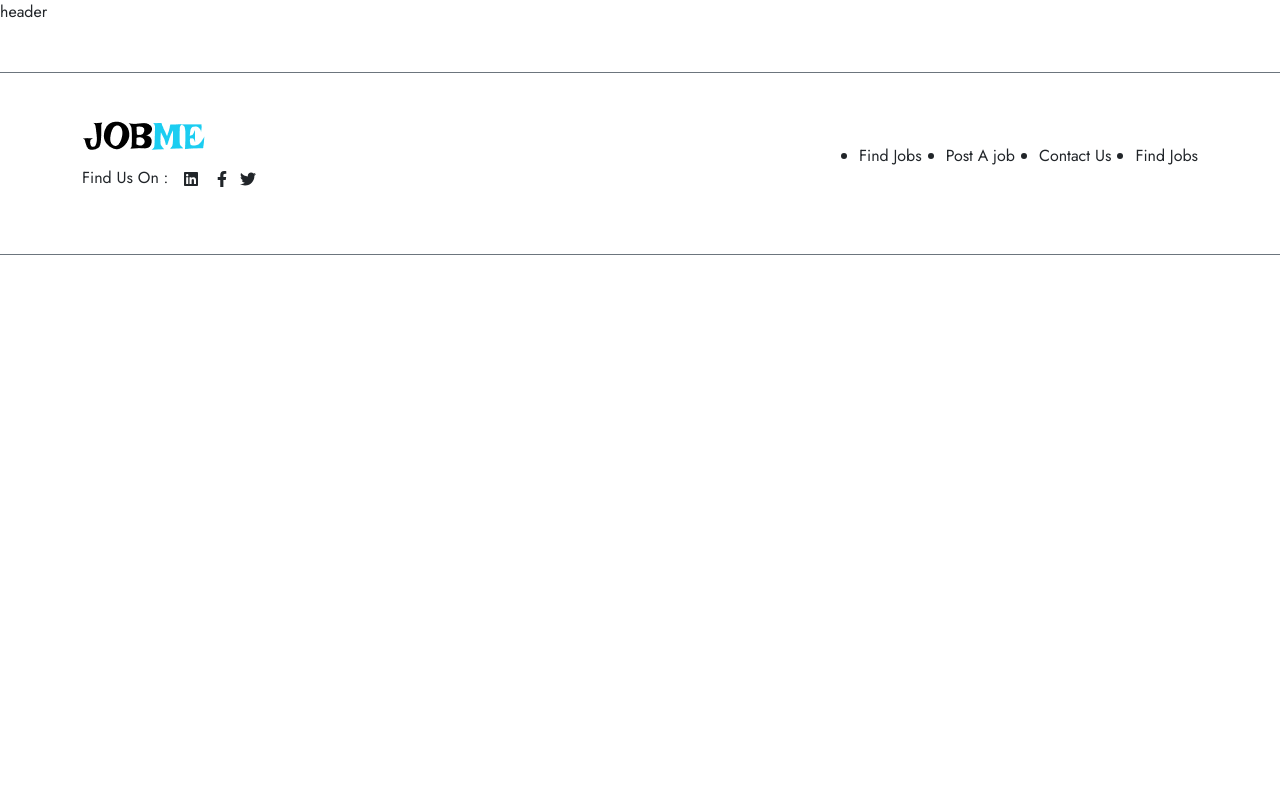
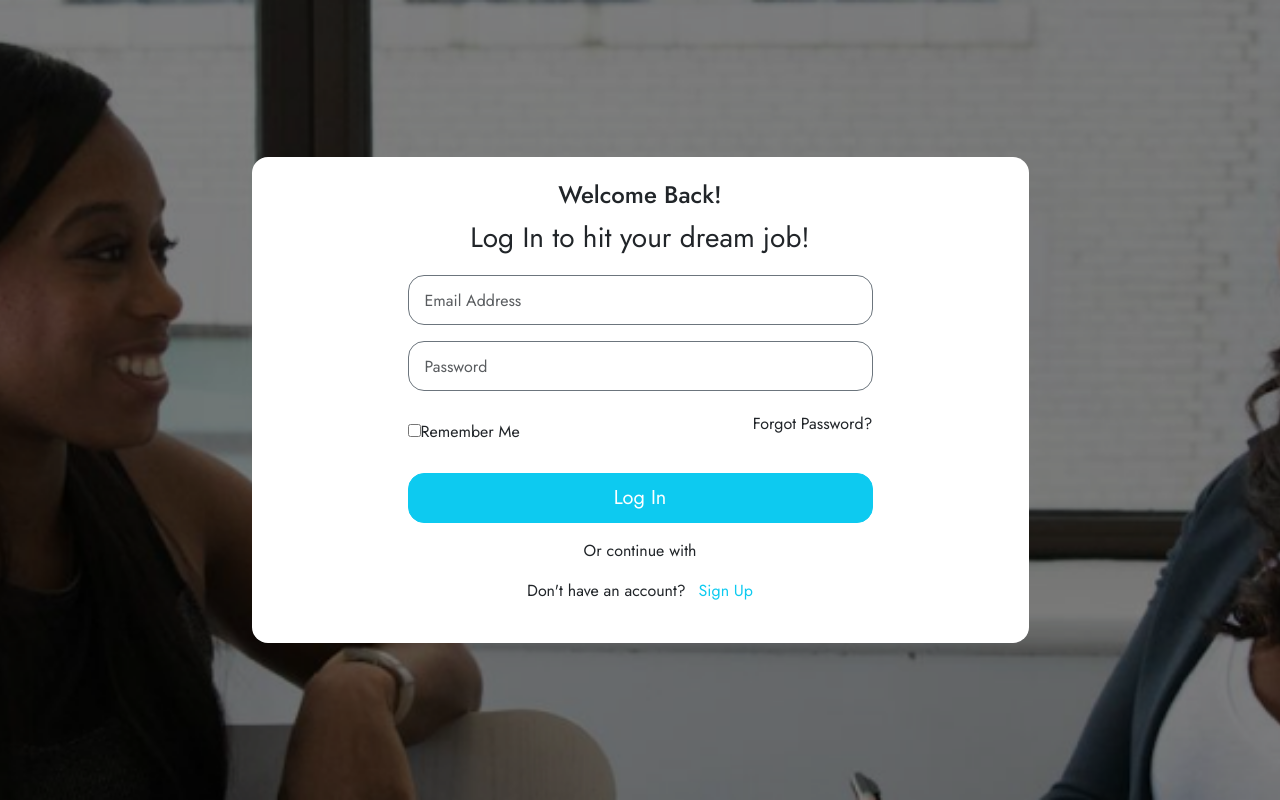
Before and after one commit to Muba-rak/Jobme-client-starter, a React (Vite) app: page /login in a window 1280 px wide. Built offline with nearby package versions, Linux system fonts and the light colour scheme.

Commit message:
feat: added design layout

```diff
--- a/src/App.css
+++ b/src/App.css
@@ -14,3 +14,30 @@
     font-size: 32px;
   }
 }
+.loginform {
+  background-image: url("./assets/contact.png");
+  background-position: center;
+  background-size: cover;
+  background-repeat: no-repeat;
+}
+.loginform form {
+  background-color: #ffffffd9;
+  width: 777px;
+}
+.loginform form > input,
+.check,
+.loginform form button {
+  width: 465px;
+  height: 50px;
+  border-radius: 15px 0px 0px 0px;
+}
+@media (max-width: 768px) {
+  .loginform form {
+    width: 600px;
+  }
+}
+@media (max-width: 425px) {
+  .loginform form {
+    width: 300px;
+  }
+}
--- a/src/App.jsx
+++ b/src/App.jsx
@@ -1,20 +1,19 @@
 import "./App.css";
 import { BrowserRouter as Router, Routes, Route } from "react-router-dom";
-import { Home, Job, Contact, JobDetails } from "./pages";
+import { Home, Job, Contact, JobDetails, Login } from "./pages";
 import { Header, Footer } from "./components";
 
 function App() {
   return (
     <>
       <Router>
-        <Header />
         <Routes>
           <Route path="/" element={<Home />} />
           <Route path="/job" element={<Job />} />
           <Route path="/contact" element={<Contact />} />
           <Route path="/job/:jobId" element={<JobDetails />} />
+          <Route path="/login" element={<Login />} />
         </Routes>
-        <Footer />
       </Router>
     </>
   );
--- a/src/components/Header.jsx
+++ b/src/components/Header.jsx
@@ -1,7 +1,11 @@
 import React from "react";
 
 const Header = () => {
-  return <header style={{ backgroundColor: "#fff" }}>header</header>;
+  return (
+    <header>
+      <nav className="container">header</nav>
+    </header>
+  );
 };
 
 export default Header;
--- /dev/null
+++ b/src/components/Layout.jsx
@@ -0,0 +1,14 @@
+import React from "react";
+import Header from "./Header";
+import Footer from "./Footer";
+const Layout = ({ children }) => {
+  return (
+    <div>
+      <Header />
+      {children}
+      <Footer />
+    </div>
+  );
+};
+
+export default Layout;
--- a/src/pages/Contact.jsx
+++ b/src/pages/Contact.jsx
@@ -3,6 +3,7 @@ import ContactForm from "../components/contactComponents/ContactForm";
 import { AiOutlineClockCircle } from "react-icons/ai";
 import { CiMail } from "react-icons/ci";
 import { LuPhoneCall } from "react-icons/lu";
+import Layout from "../components/Layout";
 const info = [
   {
     icon: <LuPhoneCall />,
@@ -27,6 +28,7 @@ const info = [
 const Contact = () => {
   return (
     <section>
+      <Layout>
         <div className="d-flex justify-content-center align-items-center contacthero">
           <div className="text-white text-center">
             <h2 className="fs-1">Get In Touch With Us</h2>
@@ -64,6 +66,7 @@ const Contact = () => {
             </div>
           </div>
         </div>
+      </Layout>
     </section>
   );
 };
--- a/src/pages/Home.jsx
+++ b/src/pages/Home.jsx
@@ -7,15 +7,18 @@ import {
   UploadCv,
   Testimonials,
 } from "../components/HomeComponents";
+import Layout from "../components/Layout";
 
 const Home = () => {
   return (
     <div>
-      <Hero />
-      <SectionOne />
-      <HowItWorks />
-      <UploadCv />
-      <Testimonials />
+      <Layout>
+        <Hero />
+        <SectionOne />
+        <HowItWorks />
+        <UploadCv />
+        <Testimonials />
+      </Layout>
     </div>
   );
 };
--- a/src/pages/Job.jsx
+++ b/src/pages/Job.jsx
@@ -2,10 +2,12 @@ import React from "react";
 import SearchForm from "../components/SearchForm";
 import { jobs } from "../data/jobs";
 import JobCardLong from "../components/JobCardLong";
+import Layout from "../components/Layout";
 
 const Job = () => {
   return (
     <main>
+      <Layout>
         <div
           className="top-part"
           style={{
@@ -20,6 +22,7 @@ const Job = () => {
             return <JobCardLong key={job._id} {...job} />;
           })}
         </section>
+      </Layout>
     </main>
   );
 };
--- a/src/pages/JobDetails.jsx
+++ b/src/pages/JobDetails.jsx
@@ -5,10 +5,12 @@ import {
   JobDescription,
   JobInfo,
 } from "../components/JobDetailsComponent";
+import Layout from "../components/Layout";
 
 const JobDetails = () => {
   return (
     <div>
+      <Layout>
         <div className="container mb-5">
           <div className="row gap-5">
             <div className="col-lg-5">
@@ -25,6 +27,7 @@ const JobDetails = () => {
           </div>
         </div>
         <RelatedJobs />
+      </Layout>
     </div>
   );
 };
--- /dev/null
+++ b/src/pages/Login.jsx
@@ -0,0 +1,49 @@
+import React from "react";
+import { Link } from "react-router-dom";
+
+const Login = () => {
+  return (
+    <div className="loginform d-flex align-items-center justify-content-center vw-100 vh-100">
+      <form className="rounded-4 bg-white p-4">
+        <h2 className="text-center fs-4">Welcome Back!</h2>
+        <p className="text-center fs-3 mb-3">Log In to hit your dream job!</p>
+
+        <input
+          type="email"
+          placeholder="Email Address"
+          className="rounded-4 shadow-none form-control mx-auto my-3 text-secondary border-1 border-secondary p-3"
+        />
+        <input
+          type="password"
+          placeholder="Password"
+          className="rounded-4 shadow-none form-control  mx-auto my-3 text-secondary border-1 border-secondary p-3"
+        />
+        <div className="d-flex justify-content-between align-items-center mx-auto my-3 check">
+          <div>
+            <input type="checkbox" />
+            <span>Remember Me</span>
+          </div>
+          <p>Forgot Password?</p>
+        </div>
+        <button className="btn btn-info rounded-4 my-3 text-white p-2 fs-5 mx-auto d-block">
+          Log In
+        </button>
+
+        <div className="mt-3 text-center">
+          <p>Or continue with</p>
+          <p>
+            Don't have an account?{" "}
+            <Link
+              to="/"
+              className="btn-link text-info text-decoration-none ms-2"
+            >
+              Sign Up
+            </Link>{" "}
+          </p>
+        </div>
+      </form>
+    </div>
+  );
+};
+
+export default Login;
--- a/src/pages/index.js
+++ b/src/pages/index.js
@@ -2,5 +2,6 @@ import Home from "./Home";
 import Job from "./Job";
 import Contact from "./Contact";
 import JobDetails from "./JobDetails";
+import Login from "./Login";
 
-export { Home, Job, Contact, JobDetails };
+export { Home, Job, Contact, JobDetails, Login };
```
Lines whose indentation alone changed are shown as unchanged.
